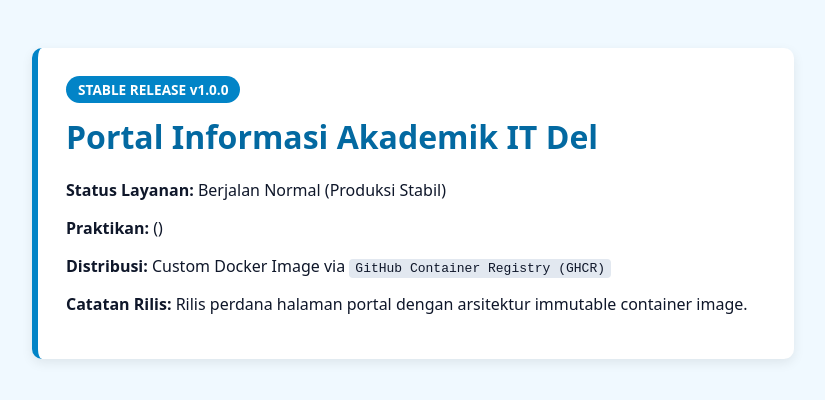
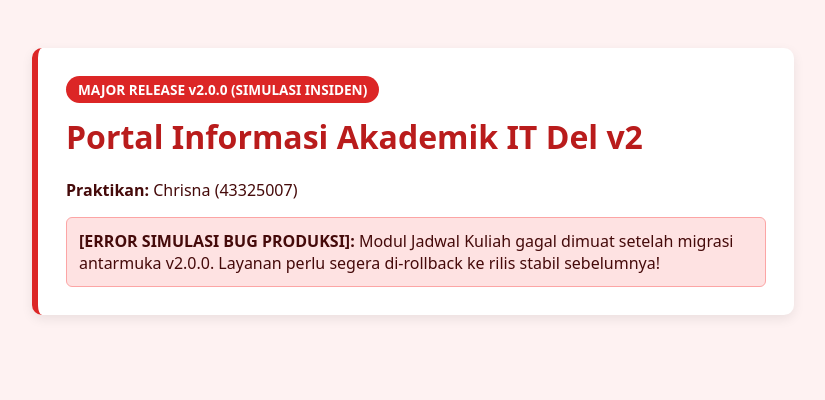
Before and after one commit to chrisnasup18/virkom-portal-del, a plain HTML site: page src/index.html in a window 1280 px wide. Shown: the whole page, without its empty margins (227-1052 px from the left). Drawn offline with Linux system fonts and the light colour scheme.

Commit message:
feat!: perombakan tampilan portal v2.0.0 (simulasi bug produksi)

```diff
--- a/src/index.html
+++ b/src/index.html
@@ -3,23 +3,23 @@
 <head>
   <meta charset="UTF-8">
   <meta name="viewport" content="width=device-width, initial-scale=1.0">
-  <title>Portal Akademik IT Del v1.0.0</title>
+  <title>Portal Akademik IT Del v2.0.0</title>
   <style>
-    body { font-family: system-ui, sans-serif; background: #f0f9ff; color: #0f172a; padding: 40px; }
-    .card { background: #ffffff; max-width: 700px; margin: auto; padding: 28px; border-radius: 10px; border-left: 6px solid #0284c7; box-shadow: 0 4px 12px rgba(0,0,0,0.08); }
-    .badge { display: inline-block; background: #0284c7; color: #fff; padding: 4px 12px; border-radius: 999px; font-size: 0.85rem; font-weight: 600; }
-    h1 { margin-top: 12px; color: #0369a1; }
-    code { background: #e2e8f0; padding: 2px 6px; border-radius: 4px; }
+    body { font-family: system-ui, sans-serif; background: #fef2f2; color: #450a0a; padding: 40px; }
+    .card { background: #ffffff; max-width: 700px; margin: auto; padding: 28px; border-radius: 10px; border-left: 6px solid #dc2626; box-shadow: 0 4px 12px rgba(0,0,0,0.08); }
+    .badge { display: inline-block; background: #dc2626; color: #fff; padding: 4px 12px; border-radius: 999px; font-size: 0.85rem; font-weight: 600; }
+    h1 { margin-top: 12px; color: #b91c1c; }
+    .alert { background: #fee2e2; border: 1px solid #fca5a5; padding: 12px; border-radius: 6px; margin-top: 14px; }
   </style>
 </head>
 <body>
   <div class="card">
-    <span class="badge">STABLE RELEASE v1.0.0</span>
-    <h1>Portal Informasi Akademik IT Del</h1>
-    <p><strong>Status Layanan:</strong> Berjalan Normal (Produksi Stabil)</p>
-    <p><strong>Praktikan:</strong> <NAMA_ANDA> (<NIM_ANDA>)</p>
-    <p><strong>Distribusi:</strong> Custom Docker Image via <code>GitHub Container Registry (GHCR)</code></p>
-    <p><strong>Catatan Rilis:</strong> Rilis perdana halaman portal dengan arsitektur immutable container image.</p>
+    <span class="badge">MAJOR RELEASE v2.0.0 (SIMULASI INSIDEN)</span>
+    <h1>Portal Informasi Akademik IT Del v2</h1>
+    <p><strong>Praktikan:</strong> Chrisna (43325007)</p>
+    <div class="alert">
+      <strong>[ERROR SIMULASI BUG PRODUKSI]:</strong> Modul Jadwal Kuliah gagal dimuat setelah migrasi antarmuka v2.0.0. Layanan perlu segera di-rollback ke rilis stabil sebelumnya!
+    </div>
   </div>
 </body>
 </html>
```
Also changed, not shown: 1 other file.
